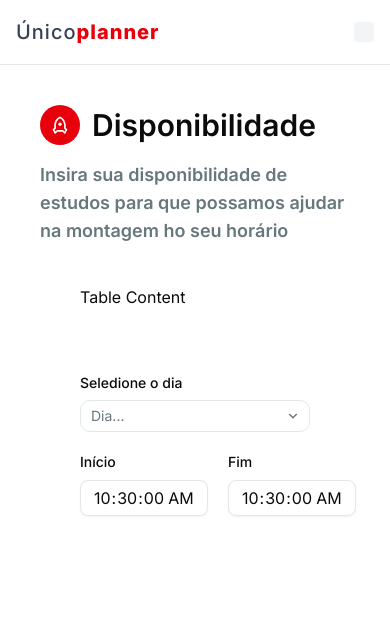
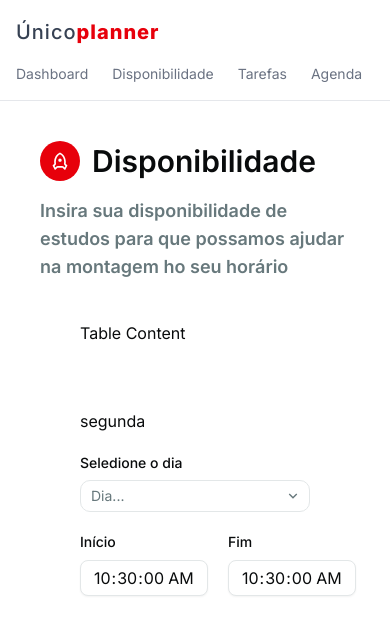
Before and after one commit to gustavoconforto/study_planner, a Next.js app: page /disponibilidade in a window 390 px wide. Shown: the top 634 px of the page. Built offline with nearby package versions, Linux system fonts and the light colour scheme.

Commit message:
style: change the position of the navbar on small devices

```diff
--- a/app/disponibilidade/components/disponibilidadeForm/index.tsx
+++ b/app/disponibilidade/components/disponibilidadeForm/index.tsx
@@ -10,12 +10,12 @@ import {
   SelectTrigger,
   SelectValue,
 } from "@/components/ui/select";
-import { useState, type ChangeEvent } from "react";
+import { useState } from "react";
 export default function DisponibilidadeForm() {
   const [diaDaSemana, setDiaDaSemana] = useState("segunda");
 
-  function handleSelectDiaDaSemana(event: ChangeEvent<HTMLSelectElement>) {
-    setDiaDaSemana(event.target.value);
+  function handleSelectDiaDaSemana(value: string | null) {
+    if (value) setDiaDaSemana(value);
   }
 
   const items = [
@@ -30,9 +30,10 @@ export default function DisponibilidadeForm() {
 
   return (
     <div className="flex flex-col gap-5">
+      {diaDaSemana}
       <Field>
         <FieldLabel>Seledione o dia</FieldLabel>
-        <Select items={items}>
+        <Select items={items} onValueChange={handleSelectDiaDaSemana}>
           <SelectTrigger className="w-[180px]">
             <SelectValue placeholder="Dia..." />
           </SelectTrigger>
--- a/app/layout/Navbar/index.tsx
+++ b/app/layout/Navbar/index.tsx
@@ -17,7 +17,7 @@ export default function Navbar() {
               <ul className="flex items-center gap-6 text-sm">
                 <li>
                   <a
-                    className="rounded-md bg-lime-100 px-3 py-2 text-sm font-medium text-lime-700 dark:bg-lime-900/50 dark:text-lime-300"
+                    className="text-gray-500 transition hover:text-gray-500/75 dark:text-white dark:hover:text-white/75"
                     href="#"
                   >
                     Dashboard
@@ -52,26 +52,48 @@ export default function Navbar() {
                 </li>
               </ul>
             </nav>
-
-            <div className="flex items-center gap-4">
-              <div className="flex items-center gap-4">
+          </div>
+        </div>
+        <div className="px-4">
+          <nav aria-label="Global" className="block md:hidden pb-4">
+            <ul className="flex fllex-col items-center gap-6 text-sm">
+              <li>
                 <a
-                  className="block shrink-0 rounded-full bg-white p-2.5 text-gray-600 transition hover:text-gray-700 dark:bg-gray-800 dark:text-white dark:hover:text-white/75"
+                  className="text-gray-500 transition hover:text-gray-500/75 dark:text-white dark:hover:text-white/75"
                   href="#"
                 >
-                  <span className="sr-only">Notifications</span>
+                  Dashboard
                 </a>
-              </div>
+              </li>
 
-              <a href="#" className="block shrink-0">
-                <span className="sr-only">Profile</span>
-              </a>
+              <li>
+                <a
+                  className="text-gray-500 transition hover:text-gray-500/75 dark:text-white dark:hover:text-white/75"
+                  href="disponibilidade"
+                >
+                  Disponibilidade
+                </a>
+              </li>
 
-              <button className="block rounded bg-gray-100 p-2.5 text-gray-600 transition hover:text-gray-600/75 md:hidden dark:bg-gray-800 dark:text-white dark:hover:text-white/75">
-                <span className="sr-only">Toggle menu</span>
-              </button>
-            </div>
-          </div>
+              <li>
+                <a
+                  className="text-gray-500 transition hover:text-gray-500/75 dark:text-white dark:hover:text-white/75"
+                  href="#"
+                >
+                  Tarefas
+                </a>
+              </li>
+
+              <li>
+                <a
+                  className="text-gray-500 transition hover:text-gray-500/75 dark:text-white dark:hover:text-white/75"
+                  href="#"
+                >
+                  Agenda
+                </a>
+              </li>
+            </ul>
+          </nav>
         </div>
       </header>
     </>
--- a/app/page.tsx
+++ b/app/page.tsx
@@ -1,5 +1,3 @@
-"use client";
-
 import Image from "next/image";
 import { RiCalendarLine, RiTaskLine, RiLineChartLine } from "@remixicon/react";
 import { Button } from "@/components/ui/button";
@@ -75,9 +73,7 @@ export default function Home() {
                     <Icon size={18} />
                   </span>
                   <p className="text-base font-semibold">{title}</p>
-                  <p className="text-sm text-muted-foreground">
-                    {description}
-                  </p>
+                  <p className="text-sm text-muted-foreground">{description}</p>
                 </div>
               ))}
             </div>
```
